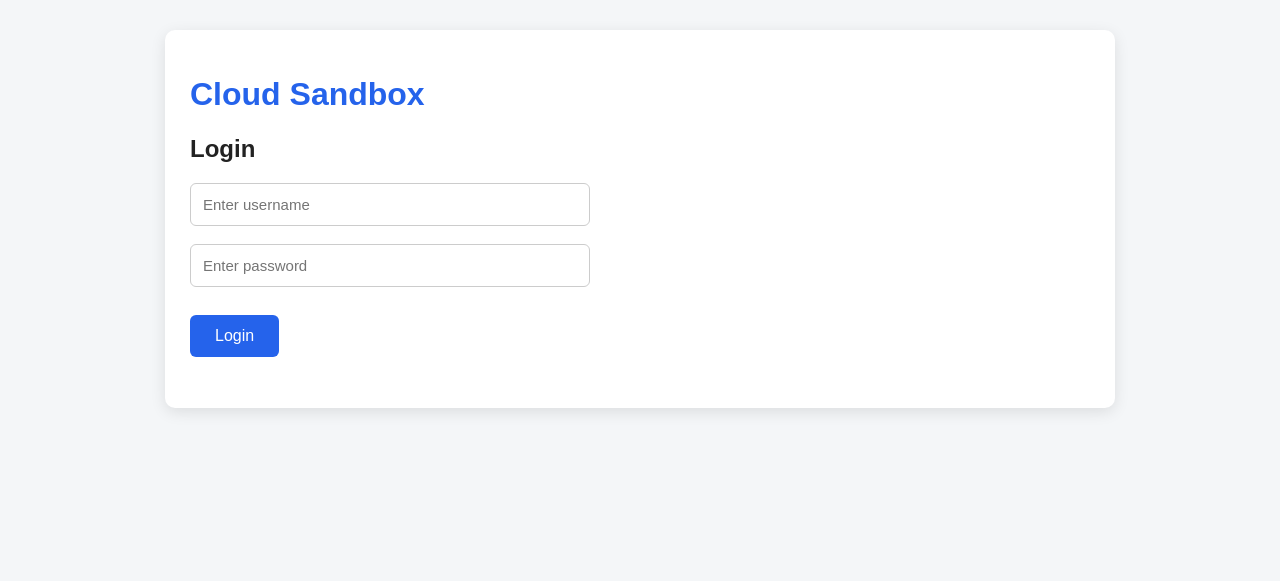
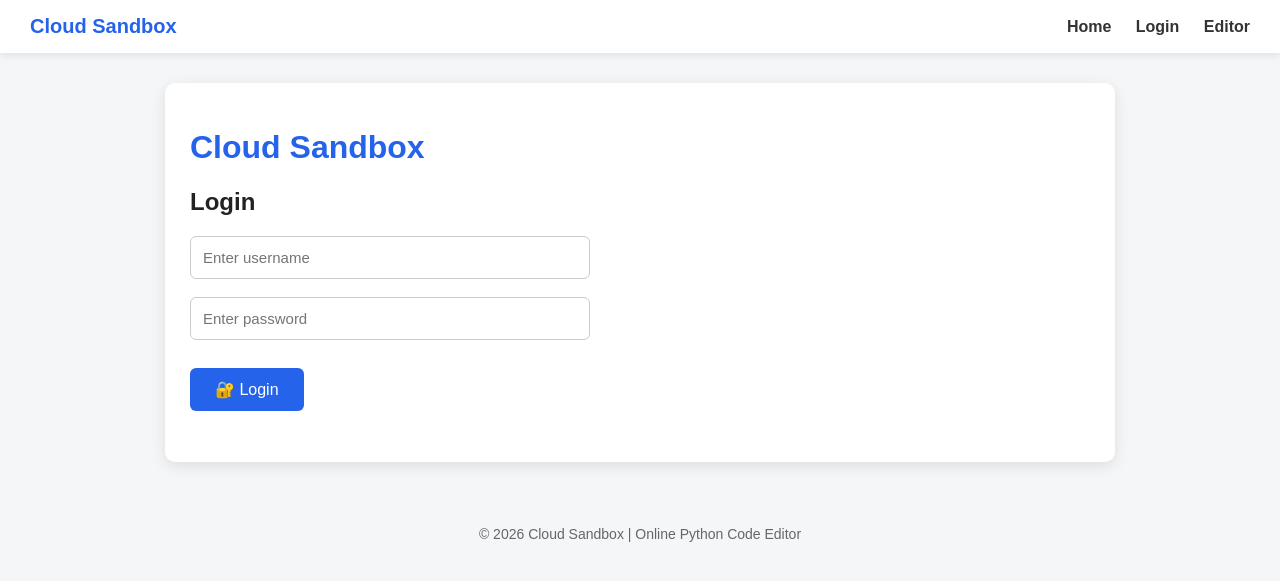
Before and after one commit to yuvanikacs25-dotcom/CloudSandbox, a Flask app: page /login in a window 1280 px wide. Shown: the top 581 px of the page. Run offline with Flask 3, Linux system fonts and the light colour scheme.

Commit message:
Improve login page navigation

```diff
--- a/templates/login.html
+++ b/templates/login.html
@@ -3,90 +3,63 @@
 
 <head>
 	<title>Cloud Sandbox - Login</title>
-
-	<link rel="stylesheet"
-		  href="{{ url_for('static', filename='css/style.css') }}">
+	<link rel="stylesheet" href="{{ url_for('static', filename='css/style.css') }}">
 </head>
 
 <body>
+<nav class="navbar">
+	<div class="nav-title">Cloud Sandbox</div>
+	<div class="nav-links">
+		<a href="/">Home</a>
+		<a href="/login">Login</a>
+		<a href="/editor">Editor</a>
+	</div>
+</nav>
 
-<div class="editor-box">
-
+<main class="editor-box">
 	<h1>Cloud Sandbox</h1>
-
 	<h2>Login</h2>
 
-	<input type="text"
-		   id="username"
-		   placeholder="Enter username">
-
+	<input type="text" id="username" placeholder="Enter username" autocomplete="username">
+	<br><br>
+	<input type="password" id="password" placeholder="Enter password" autocomplete="current-password">
 	<br><br>
 
-	<input type="password"
-		   id="password"
-		   placeholder="Enter password">
+	<button class="run-button" type="button" onclick="loginUser()">🔐 Login</button>
+	<p id="message" role="status" aria-live="polite"></p>
+</main>
 
-	<br><br>
-
-	<button class="run-button" onclick="loginUser()">
-		Login
-	</button>
-
-	<p id="message" role="status" aria-live="polite"></p>
-
-</div>
+<footer>
+	<p>© 2026 Cloud Sandbox | Online Python Code Editor</p>
+</footer>
 
 <script>
+async function loginUser() {
+	const username = document.getElementById("username").value;
+	const password = document.getElementById("password").value;
+	const message = document.getElementById("message");
 
-function loginUser() {
-
-	let username = document.getElementById("username").value;
-	let password = document.getElementById("password").value;
-
-	if (username === "" || password === "") {
-
-		document.getElementById("message").innerText =
-			"Please enter username and password.";
-
+	if (!username || !password) {
+		message.innerText = "Please enter username and password.";
 		return;
 	}
 
-	fetch("/login", {
-		method: "POST",
+	try {
+		const response = await fetch("/login", {
+			method: "POST",
+			headers: { "Content-Type": "application/json" },
+			body: JSON.stringify({ username, password })
+		});
+		const data = await response.json();
+		message.innerText = data.message || "Unable to log in.";
 
-		headers: {
-			"Content-Type": "application/json"
-		},
-
-		body: JSON.stringify({
-			username: username,
-			password: password
-		})
-	})
-
-	.then(response => response.json())
-
-	.then(data => {
-
-		document.getElementById("message").innerText =
-			data.message;
-
-		if (data.message === "Login successful!") {
+		if (response.ok && data.message === "Login successful!") {
 			window.location.href = "/editor";
 		}
-
-	})
-
-	.catch(error => {
-
-		document.getElementById("message").innerText =
-			"Error connecting to server.";
-
-	});
-
+	} catch (error) {
+		message.innerText = "Error connecting to server.";
+	}
 }
-
 </script>
-
 </body>
 </html>
```
